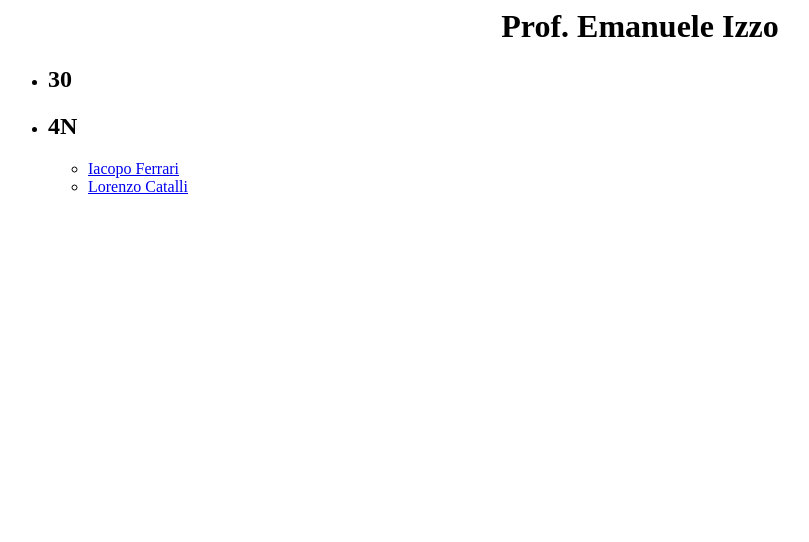
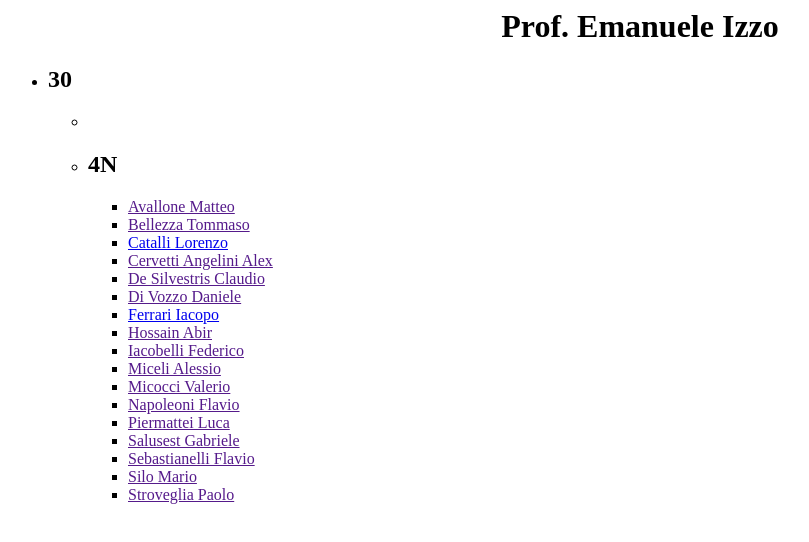
Before and after one commit to profemanueleizzo/profemanueleizzo.github.io, a plain HTML site: page index.html in a window 1280 px wide. Shown: the whole page, without its empty margins (0-809 px from the left). Drawn offline with Linux system fonts and the light colour scheme.

Commit message:
Add files via upload

```diff
--- a/index.html
+++ b/index.html
@@ -3,23 +3,42 @@
 		<title>Prof. Emanuele Izzo</title>
 	</head>
 	<body>
+		<div>
 			<center>
 				<h1>Prof. Emanuele Izzo</h1>
 			</center>
+		</div>
+		<div>
 			<ul>
 				<li>
 					<h2>30</h2>
 					<ul>
-
+						<li><a
 					</ul>
 				</li>
 				<li>
 					<h2>4N</h2>
 					<ul>
-					<li><a href="https://iacopoferrari04.github.io/">Iacopo Ferrari</a></li>
-					<li><a href="https://lorenzocatalli.github.io/">Lorenzo Catalli</a></li>
+						<li><a href="">Avallone Matteo</a></li>
+						<li><a href="">Bellezza Tommaso</a></li>
+						<li><a href="https://lorenzocatalli.github.io/">Catalli Lorenzo</a></li>
+						<li><a href="">Cervetti Angelini Alex</a></li>
+						<li><a href="">De Silvestris Claudio</a></li>
+						<li><a href="">Di Vozzo Daniele</a></li>
+						<li><a href="https://iacopoferrari04.github.io/">Ferrari Iacopo</a></li>
+						<li><a href="">Hossain Abir</a></li>
+						<li><a href="">Iacobelli Federico</a></li>
+						<li><a href="">Miceli Alessio</a></li>
+						<li><a href="">Micocci Valerio</a></li>
+						<li><a href="">Napoleoni Flavio</a></li>
+						<li><a href="">Piermattei Luca</a></li>
+						<li><a href="">Salusest Gabriele</a></li>
+						<li><a href="">Sebastianelli Flavio</a></li>
+						<li><a href="">Silo Mario</a></li>
+						<li><a href="">Stroveglia Paolo</a></li>
 					</ul>
 				</li>
 			</ul>
+		<div>
 	</body>
 </html>
```
Lines whose indentation alone changed are shown as unchanged.
